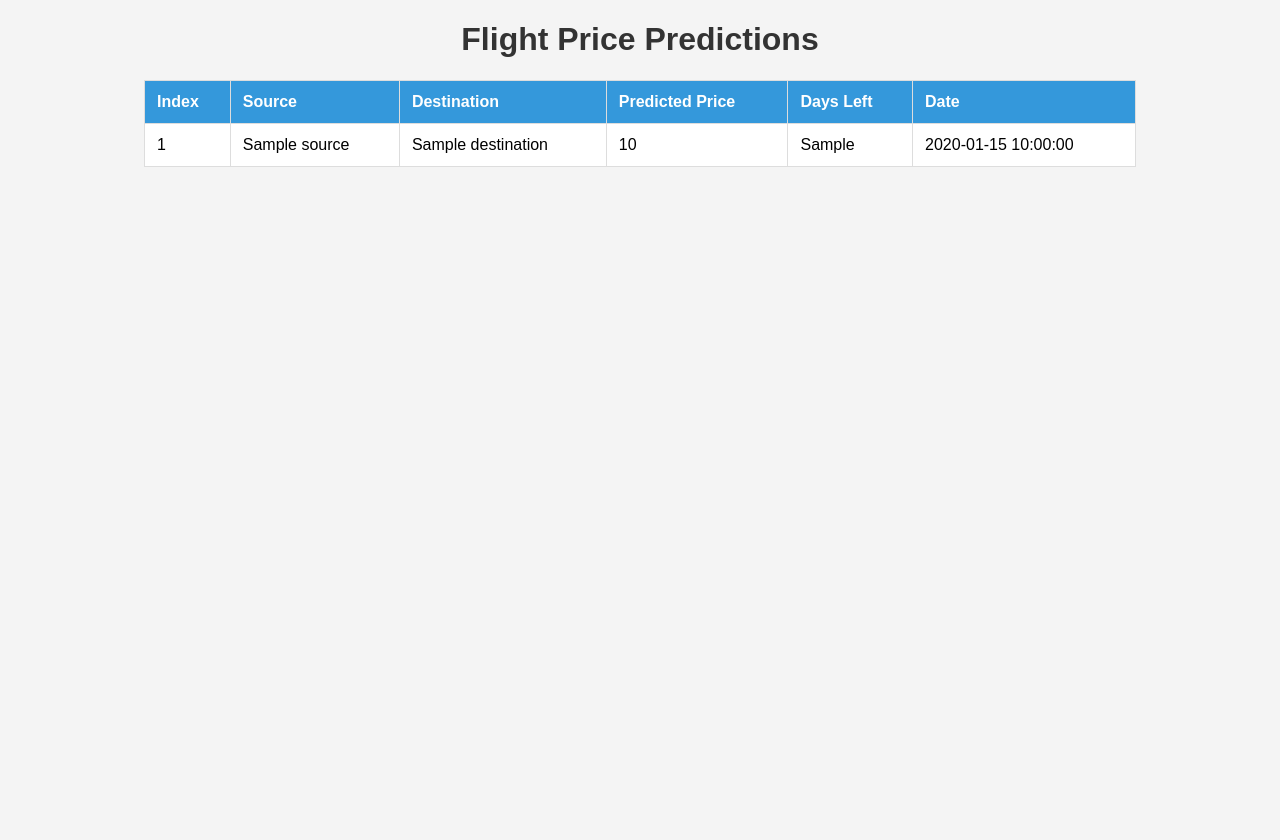
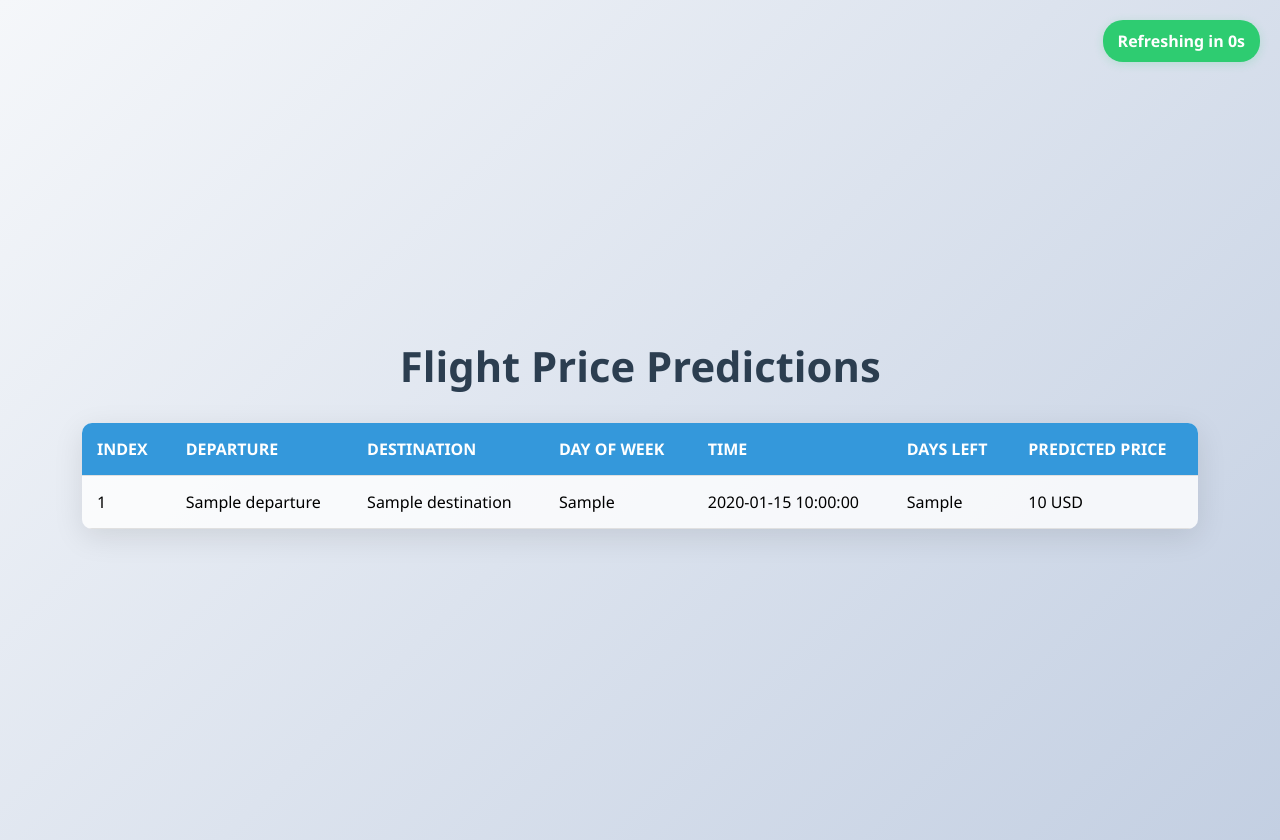
Before and after one commit to lampuit/ie212-big-data, a Flask app: template doan/templates/index.html in a window 1280 px wide. Before the commit the page ends 167 px from the top, so only its background shows below. Run offline with Flask 3, Linux system fonts and the light colour scheme; the template is opened without the code that fills it: most values are stand-ins (such as "Sample title", 1, 10 or a date in 2020); some libraries are stand-ins or nearby versions.

Commit message:
refactor prediction processing and enhance UI with animations and responsive design

```diff
--- a/doan/app.py
+++ b/doan/app.py
@@ -69,30 +69,25 @@ def process_kafka_stream():
 
     # Process results and store them for Flask to access
     def process_row(batch_df, batch_id):
+        conversion_rate = 0.012  # Example: 1 INR = 0.012 USD
         # Collect the batch dataframe into a list of rows
         batch_df = batch_df.collect()  # Collect the data in each batch
 
-        # Get the current date
-        current_date = datetime.datetime.now().strftime('%Y-%m-%d')  # Format as YYYY-MM-DD
-
         with predictions_lock:
             for idx, row in enumerate(batch_df):
-                # Check if Days_left is greater than 1
-                if row['Days_left'] > 1:
-                    prediction = row['prediction']
-                    prediction_data = {
-                        "Index": idx + 1,  # Index starting from 1
-                        "Source": row['Departure'],
-                        "Destination": row['Destination'],
-                        "Predict_Price": prediction,
-                        "Days_left": row['Days_left'],
-                        "Date": current_date  # Current date when the row is processed
-                    }
-                    predictions_list.append(prediction_data)
-
-                # If Days_left equals 1, stop processing further data
-                if row['Days_left'] == 1:
-                    break  # This will stop further processing in the current batch
+                prediction = row['prediction']
+                prediction_inr = row['prediction']  # Prediction in INR
+                prediction_usd = prediction_inr * conversion_rate
+                prediction_data = {
+                    "Index": batch_id + 1,  # Index starting from 1
+                    "Departure": row['Source'],
+                    "Destination": row['Destination'],
+                    "DayOfWeek": row['Journey_day'],
+                    "Time": row['Departure'],
+                    "Predict_Price": round(prediction_usd, 2),
+                    "Days_left": row['Days_left']
+                }
+                predictions_list.append(prediction_data)
 
     # Apply foreachBatch correctly within the streaming query
     query = predictions.writeStream \
--- a/doan/templates/index.html
+++ b/doan/templates/index.html
@@ -5,67 +5,181 @@
     <meta name="viewport" content="width=device-width, initial-scale=1.0">
     <title>Flight Price Predictions</title>
     <style>
+        @keyframes fadeIn {
+            from { opacity: 0; }
+            to { opacity: 1; }
+        }
+
+        @keyframes slideIn {
+            from { transform: translateY(50px); opacity: 0; }
+            to { transform: translateY(0); opacity: 1; }
+        }
+
+        @keyframes pulse {
+            0% { transform: scale(1); }
+            50% { transform: scale(1.05); }
+            100% { transform: scale(1); }
+        }
+
         body {
-            font-family: Arial, sans-serif;
-            margin: 20px;
-            background-color: #f4f4f4;
+            font-family: 'Segoe UI', Tahoma, Geneva, Verdana, sans-serif;
+            margin: 0;
+            padding: 20px;
+            background: linear-gradient(135deg, #f5f7fa 0%, #c3cfe2 100%);
+            min-height: 100vh;
+            display: flex;
+            flex-direction: column;
+            align-items: center;
+            justify-content: center;
         }
+
         h1 {
             text-align: center;
-            color: #333;
+            color: #2c3e50;
+            margin-bottom: 30px;
+            font-size: 2.5em;
+            animation: slideIn 0.5s ease-out, pulse 2s infinite;
         }
+
+        .table-container {
+            width: 90%;
+            max-width: 1200px;
+            background-color: rgba(255, 255, 255, 0.8);
+            border-radius: 10px;
+            box-shadow: 0 8px 30px rgba(0, 0, 0, 0.1);
+            overflow: hidden;
+            animation: fadeIn 1s ease-out;
+        }
+
         table {
-            width: 80%;
-            margin: 20px auto;
-            border-collapse: collapse;
-            background-color: #fff;
-            border: 1px solid #ddd;
+            width: 100%;
+            border-collapse: separate;
+            border-spacing: 0;
         }
+
         table th, table td {
-            padding: 12px;
+            padding: 15px;
             text-align: left;
-            border: 1px solid #ddd;
+            border-bottom: 1px solid #e0e0e0;
         }
+
         table th {
             background-color: #3498db;
             color: white;
+            position: sticky;
+            top: 0;
+            font-weight: 600;
+            text-transform: uppercase;
         }
+
         table tr:nth-child(even) {
-            background-color: #f2f2f2;
+            background-color: rgba(242, 242, 242, 0.5);
+        }
+
+        table tr:hover {
+            background-color: rgba(52, 152, 219, 0.1);
+            transition: background-color 0.3s ease;
+        }
+
+        table td {
+            transition: all 0.3s ease;
+        }
+
+        .refresh-timer {
+            position: fixed;
+            top: 20px;
+            right: 20px;
+            background-color: #2ecc71;
+            color: white;
+            padding: 10px 15px;
+            border-radius: 20px;
+            font-weight: bold;
+            box-shadow: 0 2px 10px rgba(46, 204, 113, 0.2);
+        }
+
+        @media (max-width: 768px) {
+            .table-container {
+                width: 95%;
+            }
+
+            table th, table td {
+                padding: 10px;
+            }
         }
     </style>
-    <script type="text/javascript">
-        // Reload the page every 5 seconds
-        setTimeout(function(){
-            location.reload();
-        }, 5000);
-    </script>
 </head>
 <body>
     <h1>Flight Price Predictions</h1>
+    <div class="table-container">
         <table>
             <thead>
                 <tr>
                     <th>Index</th>
-                <th>Source</th>
+                    <th>Departure</th>
                     <th>Destination</th>
+                    <th>Day of Week</th>
+                    <th>Time</th>
+                    <th>Days Left</th>
                     <th>Predicted Price</th>
-                <th>Days Left</th>
-                <th>Date</th>
                 </tr>
             </thead>
-        <tbody>
+            <tbody id="predictions-body">
                 {% for prediction in predictions %}
                 <tr>
                     <td>{{ prediction.Index }}</td>
-                <td>{{ prediction.Source }}</td>
+                    <td>{{ prediction.Departure }}</td>
                     <td>{{ prediction.Destination }}</td>
-                <td>{{ prediction.Predict_Price }}</td>
+                    <td>{{ prediction.DayOfWeek }}</td>
+                    <td>{{ prediction.Time }}</td>
                     <td>{{ prediction.Days_left }}</td>
-                <td>{{ prediction.Date }}</td>
+                    <td>{{ prediction.Predict_Price }} USD</td>
                 </tr>
                 {% endfor %}
             </tbody>
         </table>
+    </div>
+    <div class="refresh-timer" id="refresh-timer">Refreshing in 5s</div>
+
+    <script>
+        // Animate rows on load
+        document.addEventListener('DOMContentLoaded', () => {
+            const rows = document.querySelectorAll('#predictions-body tr');
+            rows.forEach((row, index) => {
+                row.style.animation = `fadeIn 0.5s ease-out ${index * 0.1}s`;
+            });
+        });
+
+        // Refresh countdown
+        let timeLeft = 5;
+        const timerElement = document.getElementById('refresh-timer');
+        const countdownTimer = setInterval(() => {
+            timeLeft--;
+            timerElement.textContent = `Refreshing in ${timeLeft}s`;
+            if (timeLeft <= 0) {
+                clearInterval(countdownTimer);
+                location.reload();
+            }
+        }, 1000);
+
+        // Highlight changing prices on refresh
+        if (performance.navigation.type === 1) { // Check if it's a refresh
+            const rows = document.querySelectorAll('#predictions-body tr');
+            rows.forEach(row => {
+                const priceCell = row.lastElementChild;
+                const currentPrice = parseFloat(priceCell.textContent);
+                const previousPrice = parseFloat(localStorage.getItem(`price-${row.firstElementChild.textContent}`)) || currentPrice;
+
+                if (currentPrice > previousPrice) {
+                    priceCell.style.color = '#e74c3c';
+                    priceCell.style.fontWeight = 'bold';
+                } else if (currentPrice < previousPrice) {
+                    priceCell.style.color = '#2ecc71';
+                    priceCell.style.fontWeight = 'bold';
+                }
+
+                localStorage.setItem(`price-${row.firstElementChild.textContent}`, currentPrice);
+            });
+        }
+    </script>
 </body>
 </html>
```
Also changed, not shown: 1 other file. Lines whose indentation alone changed are shown as unchanged.
